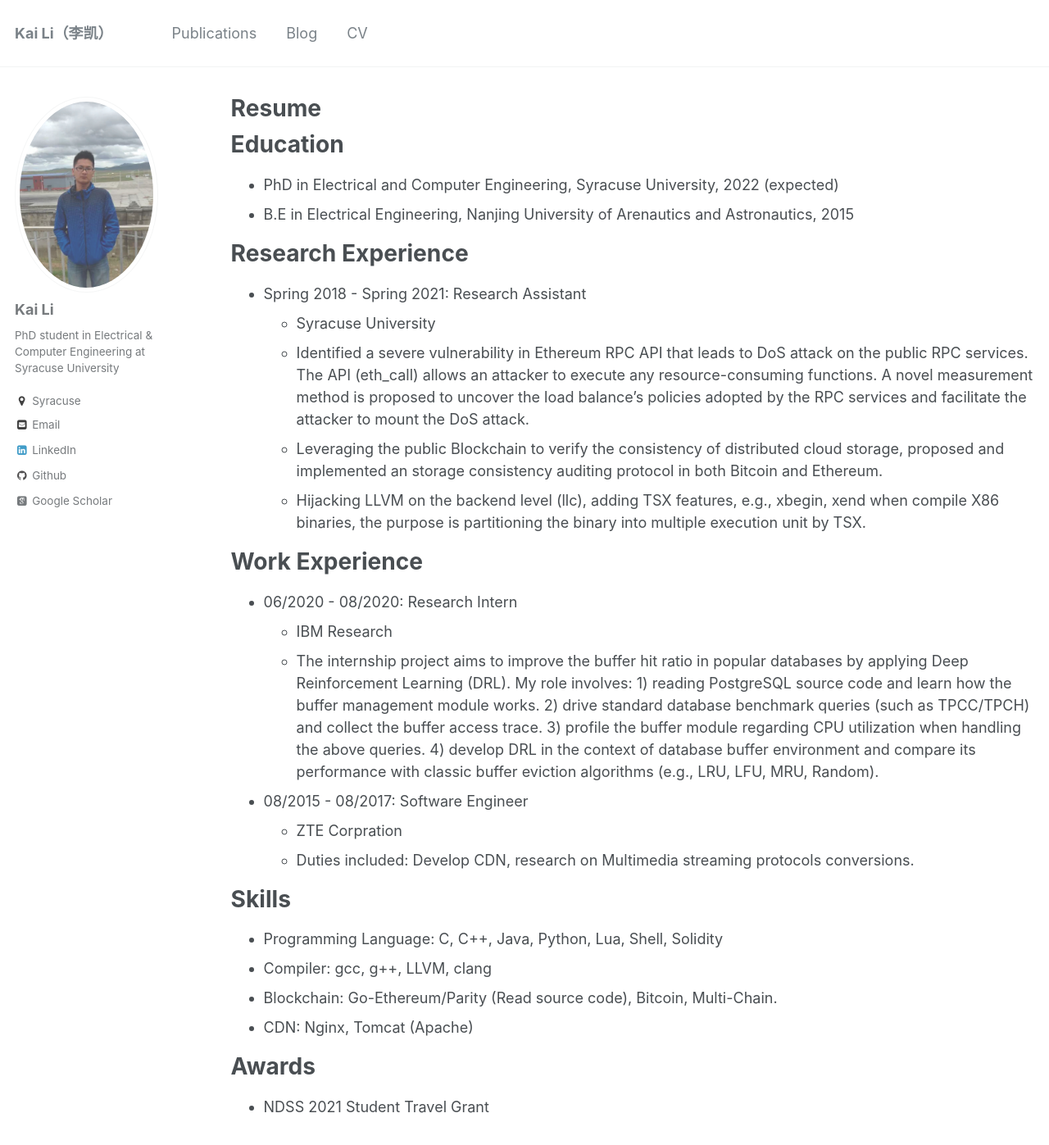
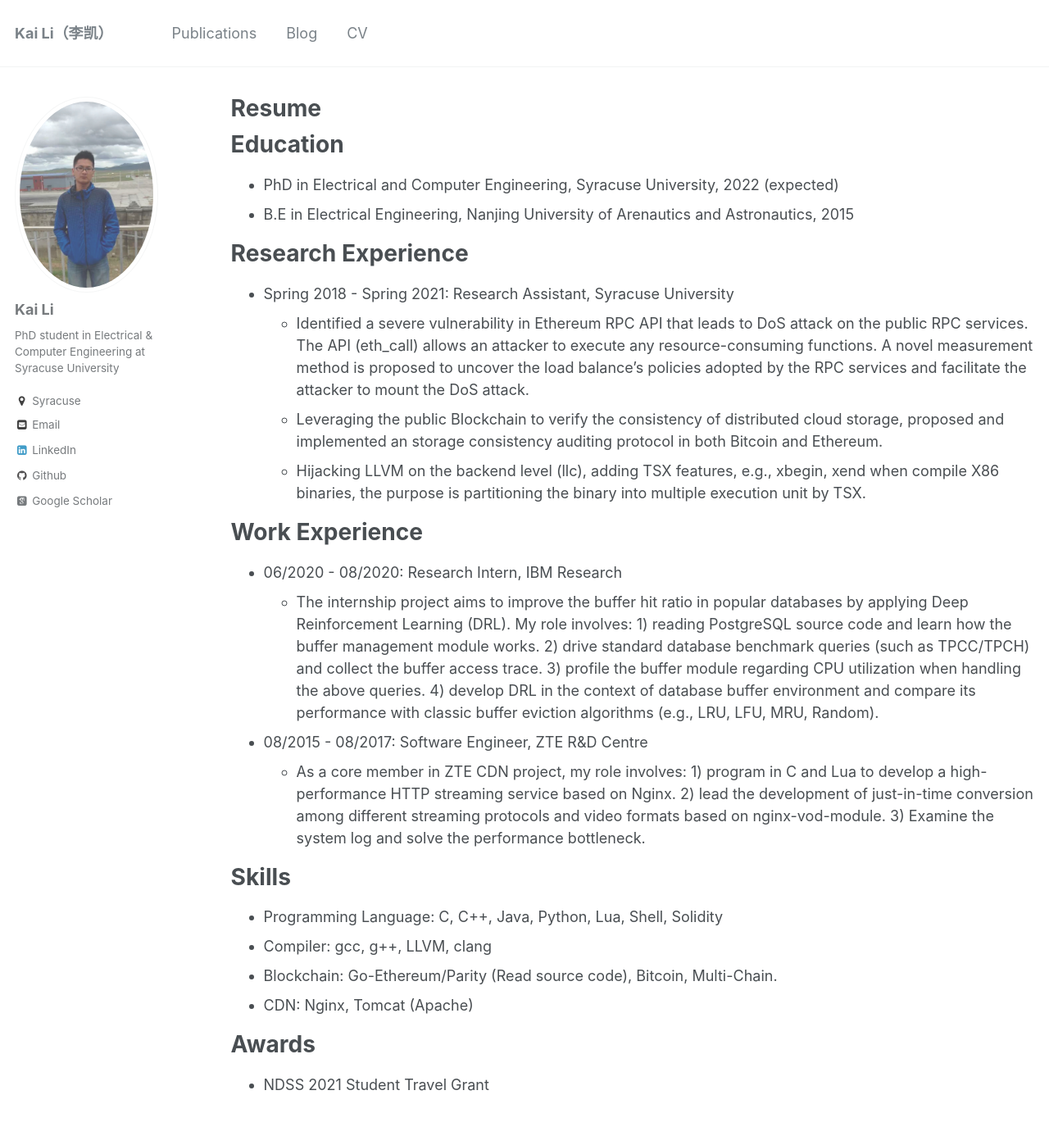
Before and after one commit to likai1993/likai1993.github.io, a Jekyll site: the page built from _pages/cv.md, in a window 1280 px wide and 1400 px high. Shown: the top 1397 px of the window at 82% size. Built offline with Jekyll 4.4.1, drawn with Linux system fonts in a browser that asks for light colours; some web fonts are replaced.

Commit message:
Update cv.md

```diff
--- a/_pages/cv.md
+++ b/_pages/cv.md
@@ -18,24 +18,24 @@ Education
 Research Experience
 ======
 
-* Spring 2018 - Spring 2021: Research Assistant
-  * Syracuse University
+* Spring 2018 - Spring 2021: Research Assistant, Syracuse University
   * Identified a severe vulnerability in Ethereum RPC API that leads to DoS attack on the public RPC services. The API (eth_call) allows an attacker to execute any resource-consuming functions. A novel measurement method is proposed to uncover the load balance's policies adopted by the RPC services and facilitate the attacker to mount the DoS attack.
   * Leveraging the public Blockchain to verify the consistency of distributed cloud storage, proposed and implemented an storage consistency auditing protocol in both Bitcoin and Ethereum.
   * Hijacking LLVM on the backend level (llc), adding TSX features, e.g., xbegin, xend when compile X86 binaries, the purpose is partitioning the binary into multiple execution unit by TSX.
 
 Work Experience
 ======
-* 06/2020 - 08/2020: Research Intern
-  * IBM Research
+* 06/2020 - 08/2020: Research Intern, IBM Research
   * The internship project aims to improve the buffer hit ratio in popular databases by applying Deep Reinforcement Learning (DRL). My role involves:
     1) reading PostgreSQL source code and learn how the buffer management module works.
     2) drive standard database benchmark queries (such as TPCC/TPCH) and collect the buffer access trace.
     3) profile the buffer module regarding CPU utilization when handling the above queries.
     4) develop DRL in the context of database buffer environment and compare its performance with classic buffer eviction algorithms (e.g., LRU, LFU, MRU, Random).
-* 08/2015 - 08/2017: Software Engineer
-  * ZTE Corpration
-  * Duties included: Develop CDN, research on Multimedia streaming protocols conversions.
+* 08/2015 - 08/2017: Software Engineer, ZTE R&D Centre
+  * As a core member in ZTE CDN project, my role involves:
+    1) program in C and Lua to develop a high-performance HTTP streaming service based on Nginx.
+    2) lead the development of just-in-time conversion among different streaming protocols and video formats based on nginx-vod-module.
+    3) Examine the system log and solve the performance bottleneck.
 
 Skills
 ======
```
